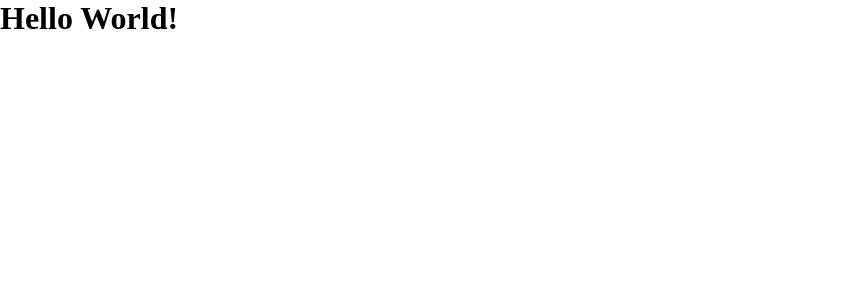
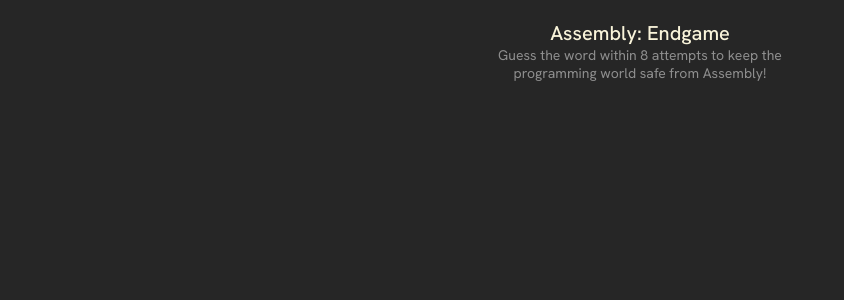
Before and after one commit to eiirikr/react-course, a React (Vite) app in the folder Assembly Endgame/: page / in a window 1280 px wide. Shown: the top 300 px of the page, without its empty margins (0-844 px from the left). Built offline with nearby package versions, Linux system fonts and the light colour scheme.

Commit message:
Added header section

```diff
--- a/Assembly Endgame/index.html
+++ b/Assembly Endgame/index.html
@@ -6,7 +6,7 @@
     <link rel="preconnect" href="https://fonts.googleapis.com" />
     <link rel="preconnect" href="https://fonts.gstatic.com" crossorigin />
     <link
-      href="https://fonts.googleapis.com/css2?family=Inter:ital,opsz,wght@0,14..32,100..900;1,14..32,100..900&display=swap"
+      href="https://fonts.googleapis.com/css2?family=Hanken+Grotesk:ital,wght@0,100..900;1,100..900&display=swap"
       rel="stylesheet"
     />
     <title>Assembly: Endgame</title>
--- a/Assembly Endgame/src/App.jsx
+++ b/Assembly Endgame/src/App.jsx
@@ -1,3 +1,13 @@
-export default function App() {
-  return <h1>Hello World!</h1>;
+export default function AssemblyEndgame() {
+  return (
+    <main>
+      <header>
+        <h1>Assembly: Endgame</h1>
+        <p>
+          Guess the word within 8 attempts to keep the programming world safe
+          from Assembly!
+        </p>
+      </header>
+    </main>
+  );
 }
--- a/Assembly Endgame/src/index.css
+++ b/Assembly Endgame/src/index.css
@@ -2,4 +2,30 @@
   margin: 0;
   padding: 0;
   box-sizing: border-box;
+  font-family: "Hanken Grotesk", Arial, sans-serif;
 }
+
+body {
+  background-color: #262626;
+  color: #d9d9d9;
+  padding: 20px;
+  height: 100vh;
+  display: flex;
+  justify-content: center;
+}
+
+header {
+  text-align: center;
+}
+
+header > h1 {
+  font-size: 1.25rem;
+  font-weight: 500;
+  color: #f9f4da;
+}
+
+header > p {
+  font-size: 0.875rem;
+  max-width: 350px;
+  color: #8e8e8e;
+}
```
